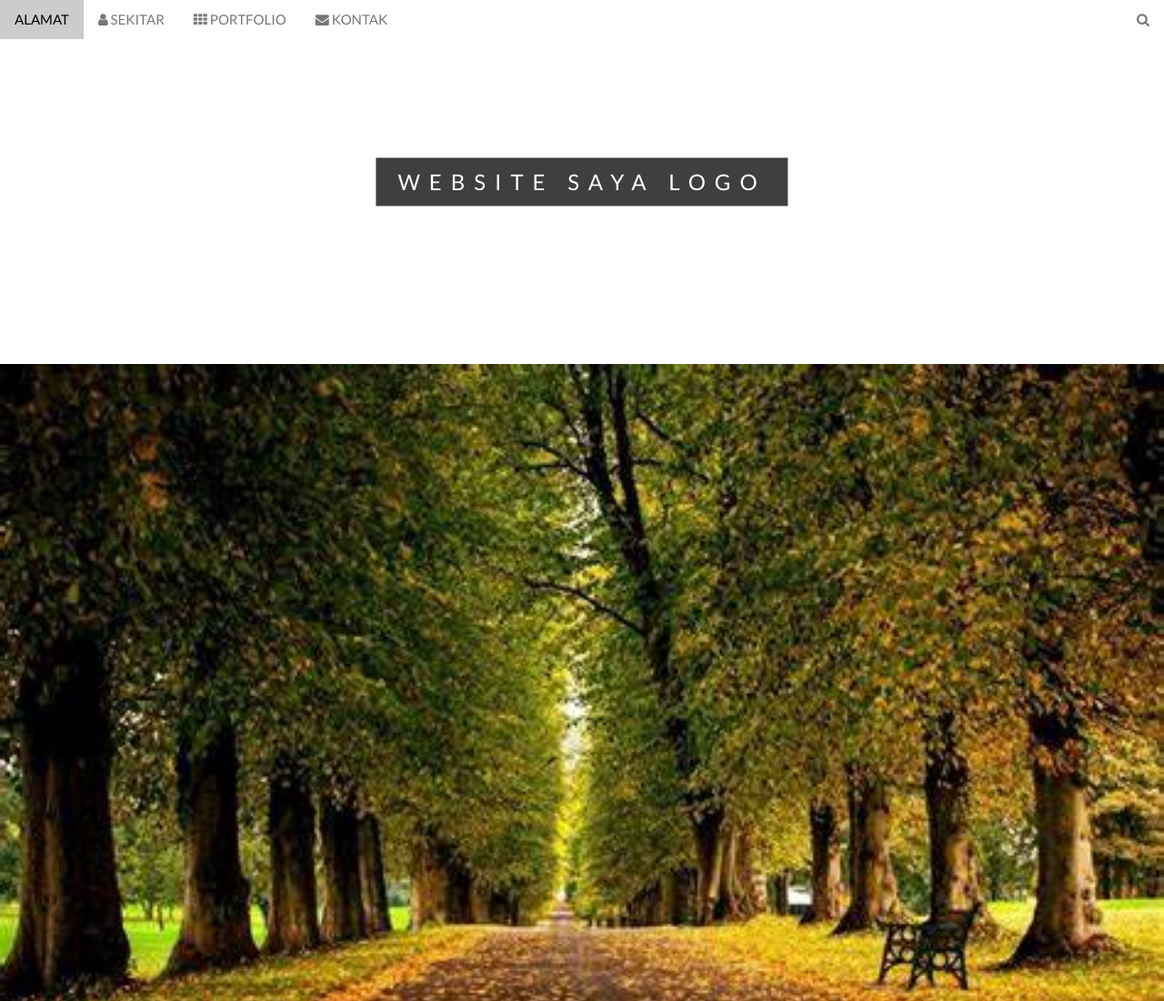
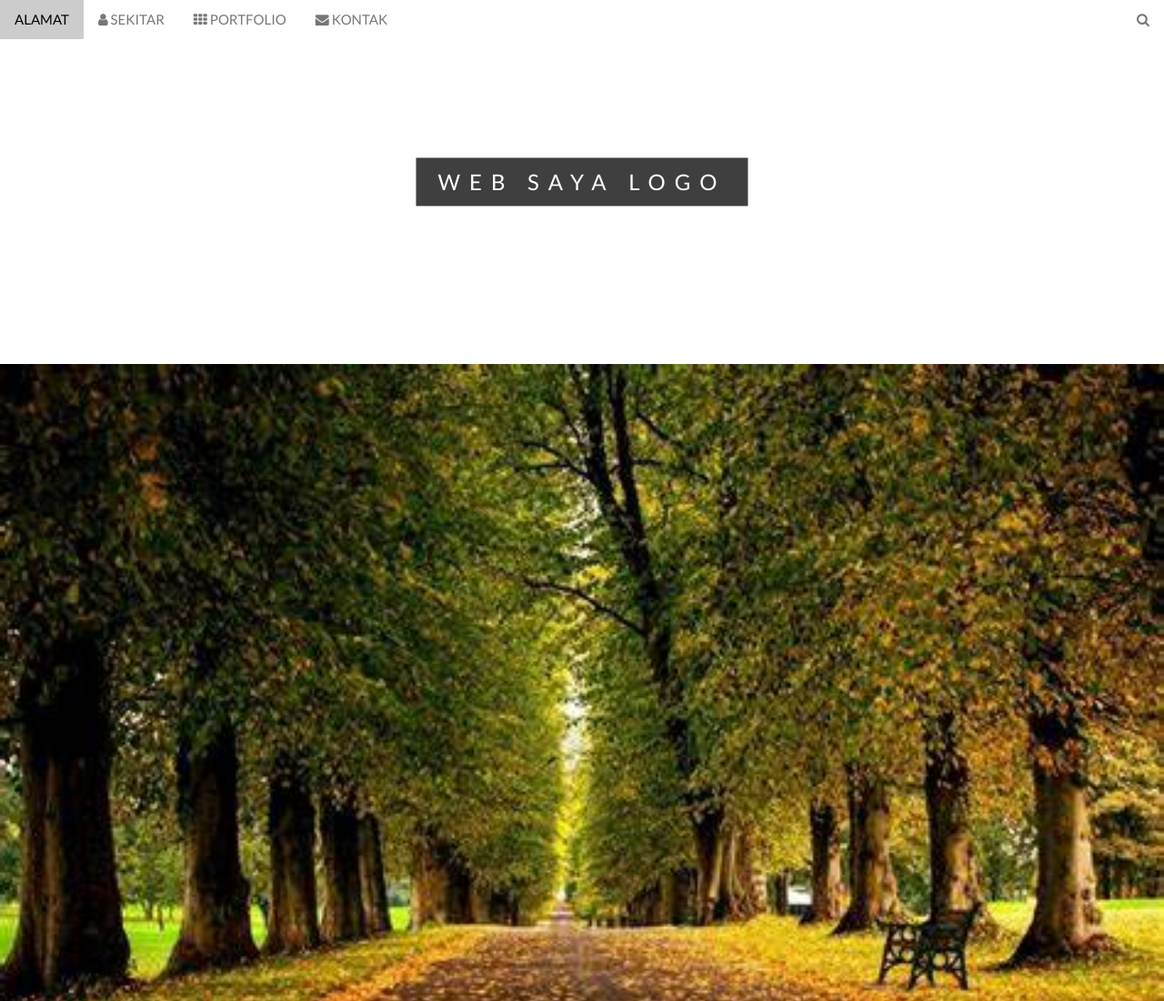
Before and after one commit to Doni756/Website.doni, a plain HTML site: page index.html in a window 1280 px wide. Shown: the top 1100 px of the page at 91% size. Drawn offline with nearby package versions, Linux system fonts and the light colour scheme.

Commit message:
Update index.html

```diff
--- a/index.html
+++ b/index.html
@@ -82,7 +82,7 @@ body, html {
 <!-- First Parallax Image with Logo Text -->
 <div class="bgimg-1 w3-display-container w3-opacity-min" id="home">
   <div class="w3-display-middle" style="white-space:nowrap;">
-    <span class="w3-center w3-padding-large w3-black w3-xlarge w3-wide w3-animate-opacity">WEBSITE <span class="w3-hide-small">SAYA</span> LOGO</span>
+    <span class="w3-center w3-padding-large w3-black w3-xlarge w3-wide w3-animate-opacity">WEB <span class="w3-hide-small">SAYA</span> LOGO</span>
   </div>
 </div>
 <img src="OIP (1).jpg"style="width:100%"onclick="onClick(this)" class="w3-hover-opacity" alt="The mist over the mountains">
```
